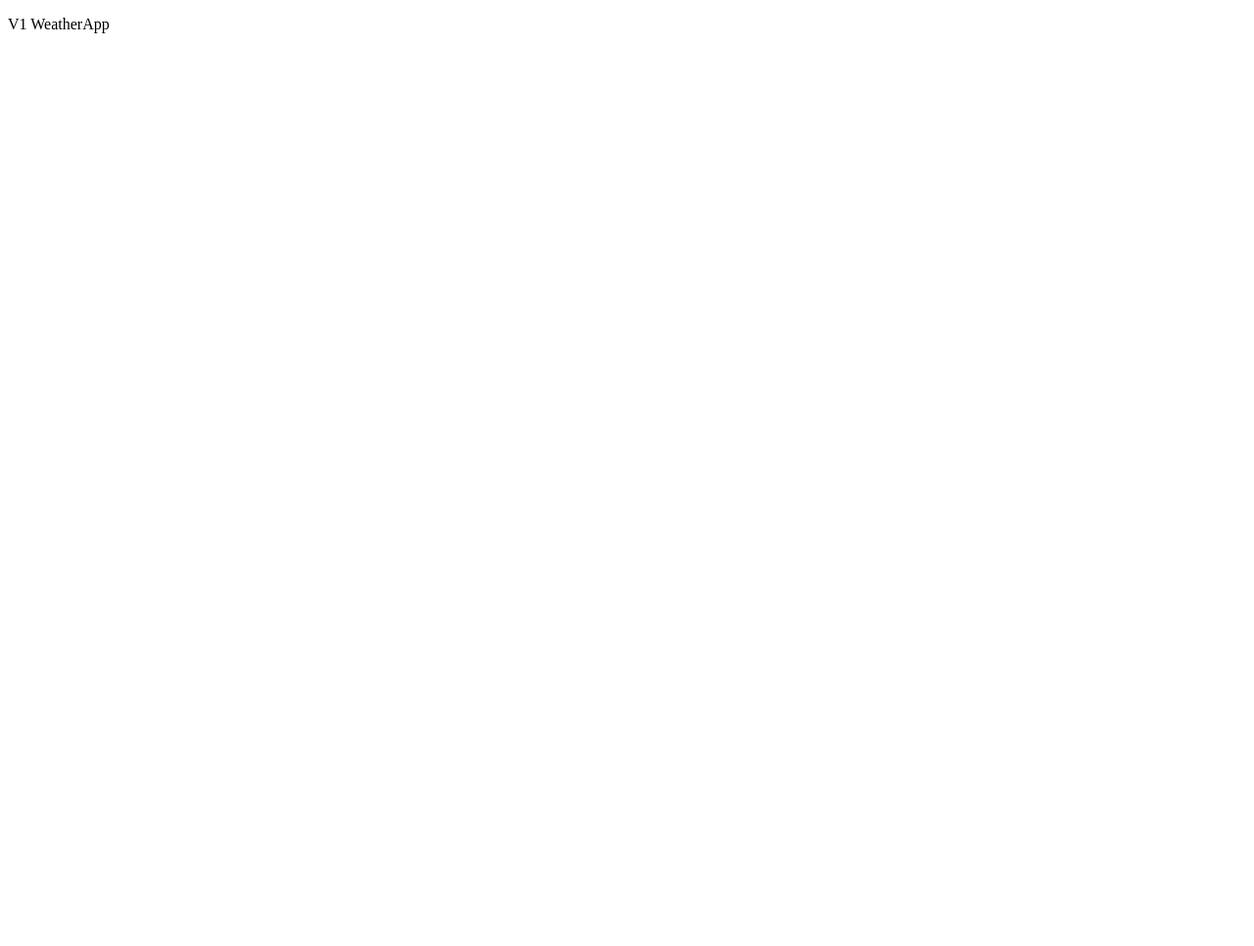
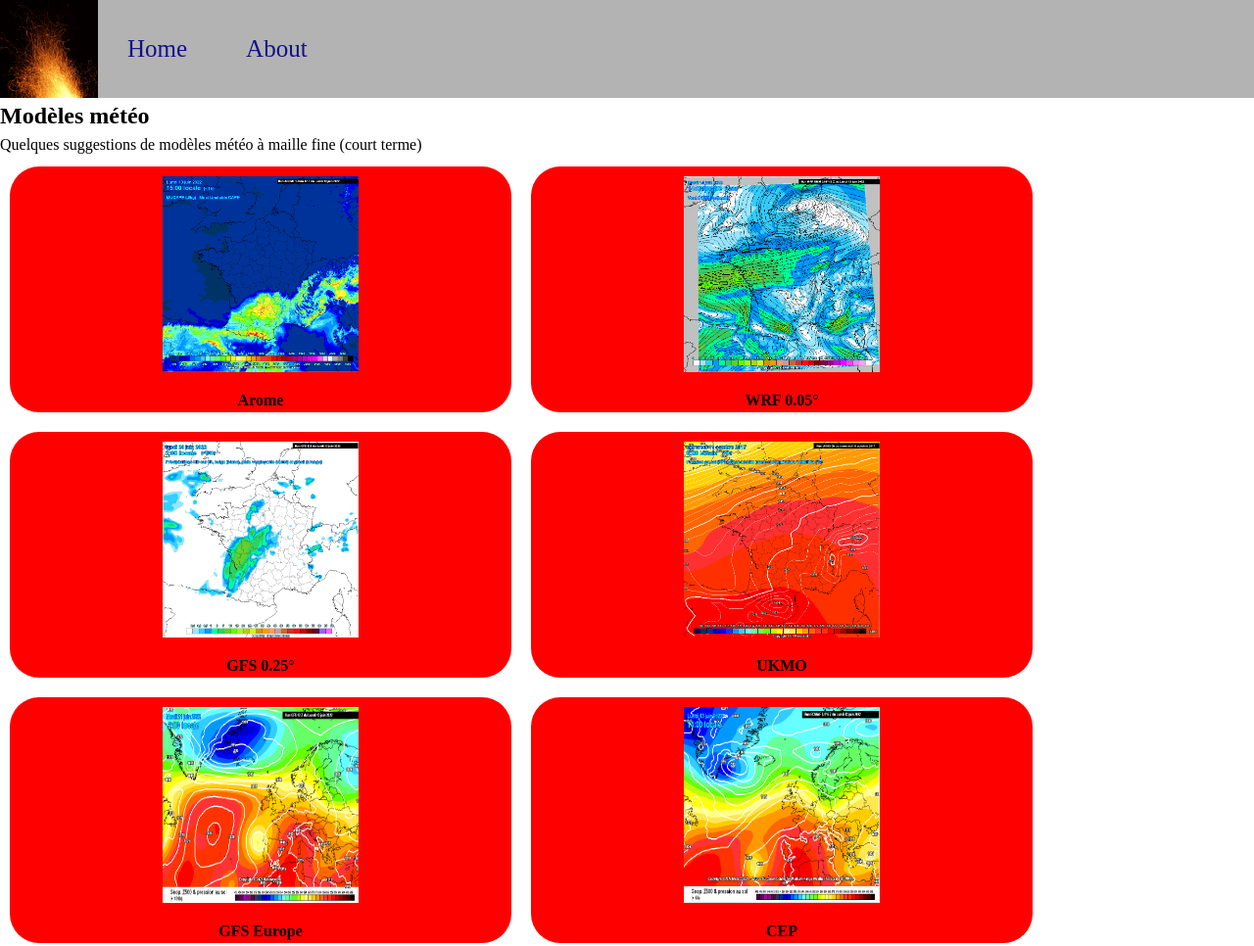
Before and after one commit to Rezzous/WeatherApp, a plain HTML site: page index.html in a window 1280 px wide. Shown: the whole page at 98% size. Before the commit the page ends 800 px from the top, so only its background shows below. Drawn offline with Linux system fonts and the light colour scheme.

Commit message:
version 1.1 debut nav debut main

```diff
--- a/index.html
+++ b/index.html
@@ -9,6 +9,48 @@
     <link rel="stylesheet" href="style.css">
 </head>
 <body>
-    <p>V1 WeatherApp</p>
+    <header>
+        <img src="images/logo.jpg" alt="">
+        <ul class="nav">
+            <a href="#"><li>Home</li></a>
+            <a href="#"><li>About</li></a>
+        </ul>
+    </header>
+    <main>
+        <section class="models">
+            <h1>Modèles météo</h1>
+            <p>Quelques suggestions de modèles météo à maille fine (court terme)</p>
+            <div class="row">
+                <article class="models-item">
+                    <a href="https://www.meteociel.fr/modeles/arome.php"><img src="images/arome.png" alt="arome"></a>
+                    <p>Arome</p>
+                </article>
+                <article class="models-item">
+                    <a href="https://www.meteociel.fr/modeles/wrfnmm.php?ech=3&mode=1&map=0"><img src="images/WRF 005.png" alt="wrf 0.05"></a>
+                    <p>WRF 0.05°</p>
+                </article>
+                <article class="models-item">
+                    <a href="https://www.meteociel.fr/modeles/wrfnmm.php?ech=3&mode=1&map=0"><img src="images/GFS fr.png" alt="gfs fr"></a>
+                    <p>GFS 0.25°</p>
+                </article>
+                <article class="models-item">
+                    <a href="https://www.meteociel.fr/modeles/wrfnmm.php?ech=3&mode=1&map=0"><img src="images/UKMO fr.png" alt="ukmo"></a>
+                    <p>UKMO</p>
+                </article>
+                <article class="models-item">
+                    <a href="https://www.meteociel.fr/modeles/wrfnmm.php?ech=3&mode=1&map=0"><img src="images/gfs eur.png" alt="gfs eu"></a>
+                    <p>GFS Europe</p>
+                </article>
+                <article class="models-item">
+                    <a href="https://www.meteociel.fr/modeles/wrfnmm.php?ech=3&mode=1&map=0"><img src="images/CEP.png" alt="cep"></a>
+                    <p>CEP</p>
+                </article>
+            </div>
+
+        </section>
+    </main>
+    <footer>
+
+    </footer>
 </body>
 </html>
--- a/style.css
+++ b/style.css
@@ -0,0 +1,96 @@
+@import url('https://fonts.googleapis.com/css2?family=Poppins:wght@200;300;500;600;700&family=Roboto:wght@300&display=swap');
+
+body{
+    margin: 0;
+    padding: 0;
+    line-height: 1.5;
+    font-size: 16px;
+    font-family: 'Poppins' sans-serif;
+}
+*{
+    margin: 0;
+    padding: 0;
+    outline: none;
+    text-decoration: none;
+    box-sizing: border-box;
+}
+ul {
+    list-style: none;
+}
+.section{
+
+    /* min-height: 100vh; */
+    display: block;
+    /* padding: 0 30px; */
+    opacity: 1;
+}
+.row{
+    display: flex;
+    flex-wrap: wrap;
+    /* margin-left: -15px;
+    margin-right: -15px; */
+    position: relative;
+}
+/* header */
+
+header{
+    height: 100px;
+    background-color: rgb(180, 179, 179);
+    top: 0;
+    display: flex;
+    align-items: center;
+
+}
+.nav {
+    display: flex;
+    justify-content: space-between;
+
+}
+
+header a {
+    color: rgb(17, 17, 138);
+    font-size: 25px;
+    padding: 15px 30px;
+
+
+    /* position: relative; */
+    /* display: inline-block; */
+
+}
+
+
+
+/* header li {
+    display: inline-block;
+
+} */
+
+header img{
+    width: 100px;
+    height: 100px;
+}
+
+/* main */
+.models .models-item{
+    text-align: center;
+    flex: 0 0 50%;
+    max-width: 40%;
+    border-radius: 30px;
+}
+
+.models .models-item p{
+    font-weight: 700;
+}
+
+.models article{
+    margin: 10px;
+    background-color: red;
+}
+
+
+
+.models img {
+    width: 200px;
+    height: 200px;
+    margin: 10px 0px;
+}
```
Also changed, not shown: images/CEP.PNG (added), images/GFS fr.PNG (added), images/UKMO fr.PNG (added), images/WRF 005.PNG (added), images/arome.PNG (added), images/gfs eur.PNG (added), images/logo.jpg (added).
